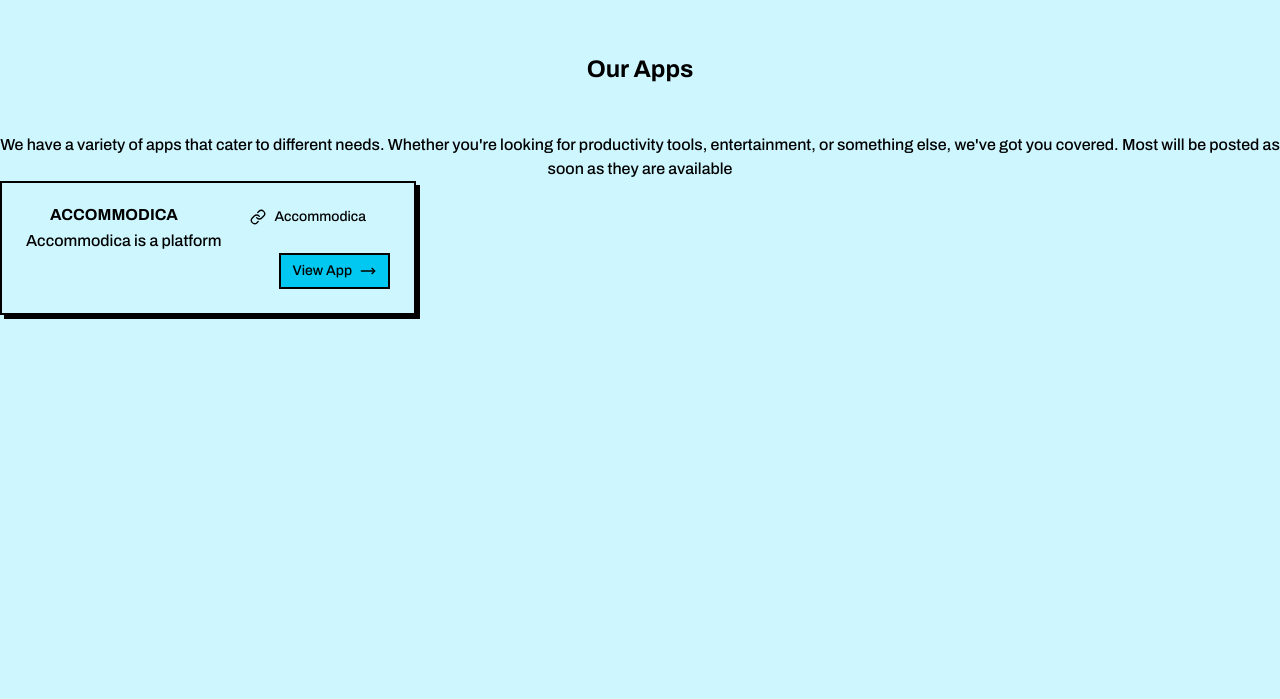
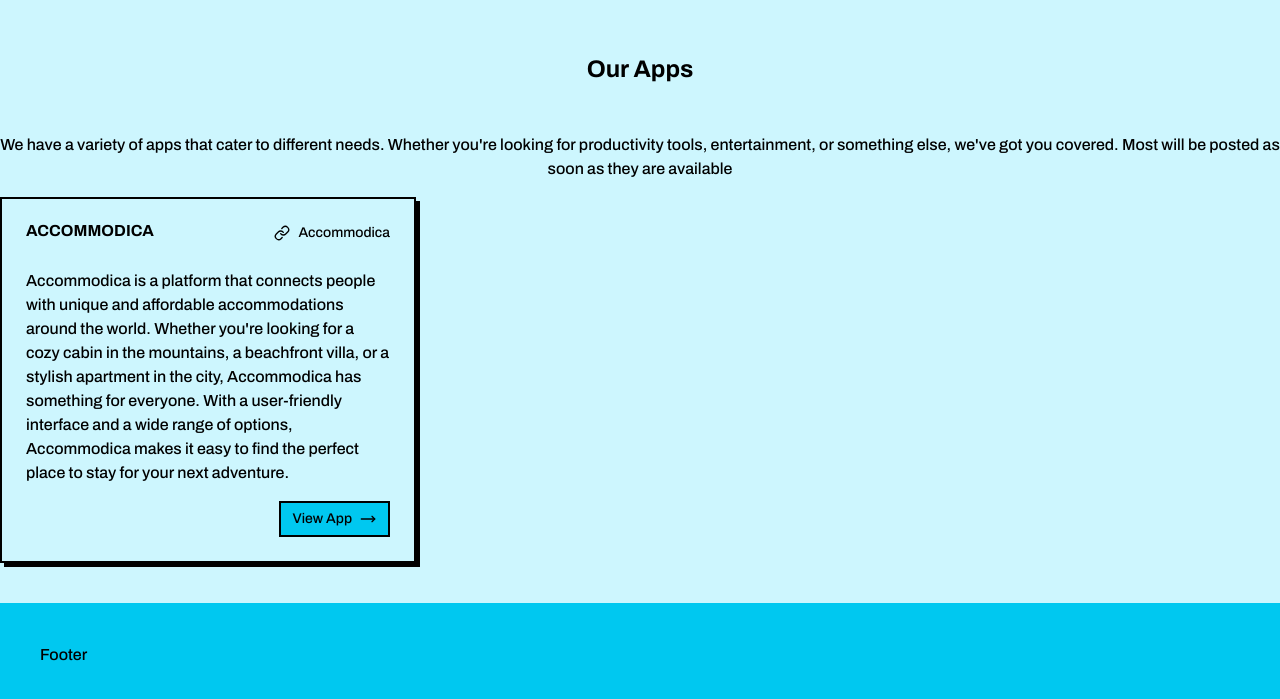
Before and after one commit to Hezekiah-Elisha/hub_ke, a Next.js app: page / in a window 1280 px wide. Shown: the part 856-1555 px from the top of the page. Before the commit the page ends 1211 px from the top, so only its background shows below. Built offline with nearby package versions, Linux system fonts and the light colour scheme.

Commit message:
feat: add Footer component and update OurApps layout for improved design

```diff
--- a/app/layout.tsx
+++ b/app/layout.tsx
@@ -2,6 +2,7 @@ import type { Metadata } from "next";
 import { Archivo, Geist, Geist_Mono } from "next/font/google";
 import "./globals.css";
 import NavHeader from "@/components/layout/NavHeader";
+import Footer from "@/components/layout/Footer";
 
 const archivo = Archivo({
   variable: "--font-archivo",
@@ -35,6 +36,7 @@ export default function RootLayout({
       >
         <NavHeader />
         {children}
+        <Footer/>
       </body>
     </html>
   );
--- /dev/null
+++ b/components/layout/Footer.tsx
@@ -0,0 +1,11 @@
+import React from 'react'
+
+export default function Footer() {
+  return (
+    <div className="font-archivo p-10 bg-main">
+        <div className="container mx-auto">
+            Footer
+        </div>
+    </div>
+  )
+}
--- a/components/layout/OurApps.tsx
+++ b/components/layout/OurApps.tsx
@@ -7,15 +7,14 @@ export default function OurApps() {
   return (
     <section className="flex flex-col justify-center align-middle font-archivo container mx-auto px-4 md:px-0 py-10 gap-8" id="our-products">
       <h2 className="text-2xl font-bold mb-4 text-center">Our Apps</h2>
-      <div>
+      <div className="flex flex-col gap-4">
         <p className="text-center">
           We have a variety of apps that cater to different needs. Whether
           you&apos;re looking for productivity tools, entertainment, or something
           else, we&apos;ve got you covered. Most will be posted as soon as they are available
         </p>
-        <div className="grid grid-cols-3 gap-4">
+        <div className="grid grid-cols-1 md:grid-cols-3 gap-4">
           <Card>
-            <CardContent>
             <CardHeader>
               <CardTitle className="uppercase">Accommodica</CardTitle>
               <CardAction>
@@ -27,8 +26,15 @@ export default function OurApps() {
                 </div>
               </CardAction>
             </CardHeader>
+            <CardContent className="flex flex-col gap-4">
               <p>
-                Accommodica is a platform
+                Accommodica is a platform that connects people with unique and
+                affordable accommodations around the world. Whether you&apos;re
+                looking for a cozy cabin in the mountains, a beachfront villa,
+                or a stylish apartment in the city, Accommodica has something
+                for everyone. With a user-friendly interface and a wide range
+                of options, Accommodica makes it easy to find the perfect
+                place to stay for your next adventure.
               </p>
               <div className="flex flex-row justify-end items-center">
 
```
Lines whose indentation alone changed are shown as unchanged.
